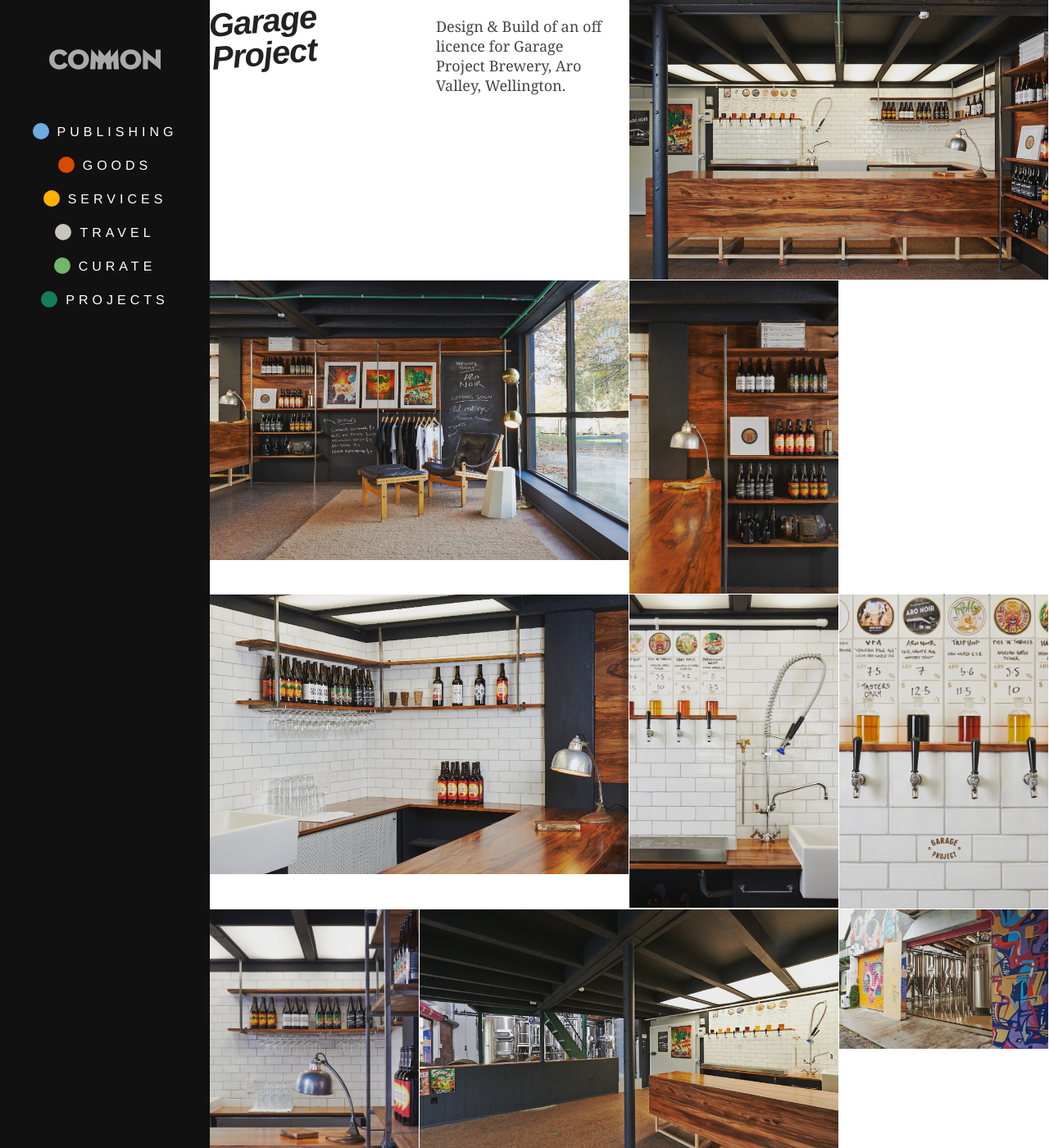
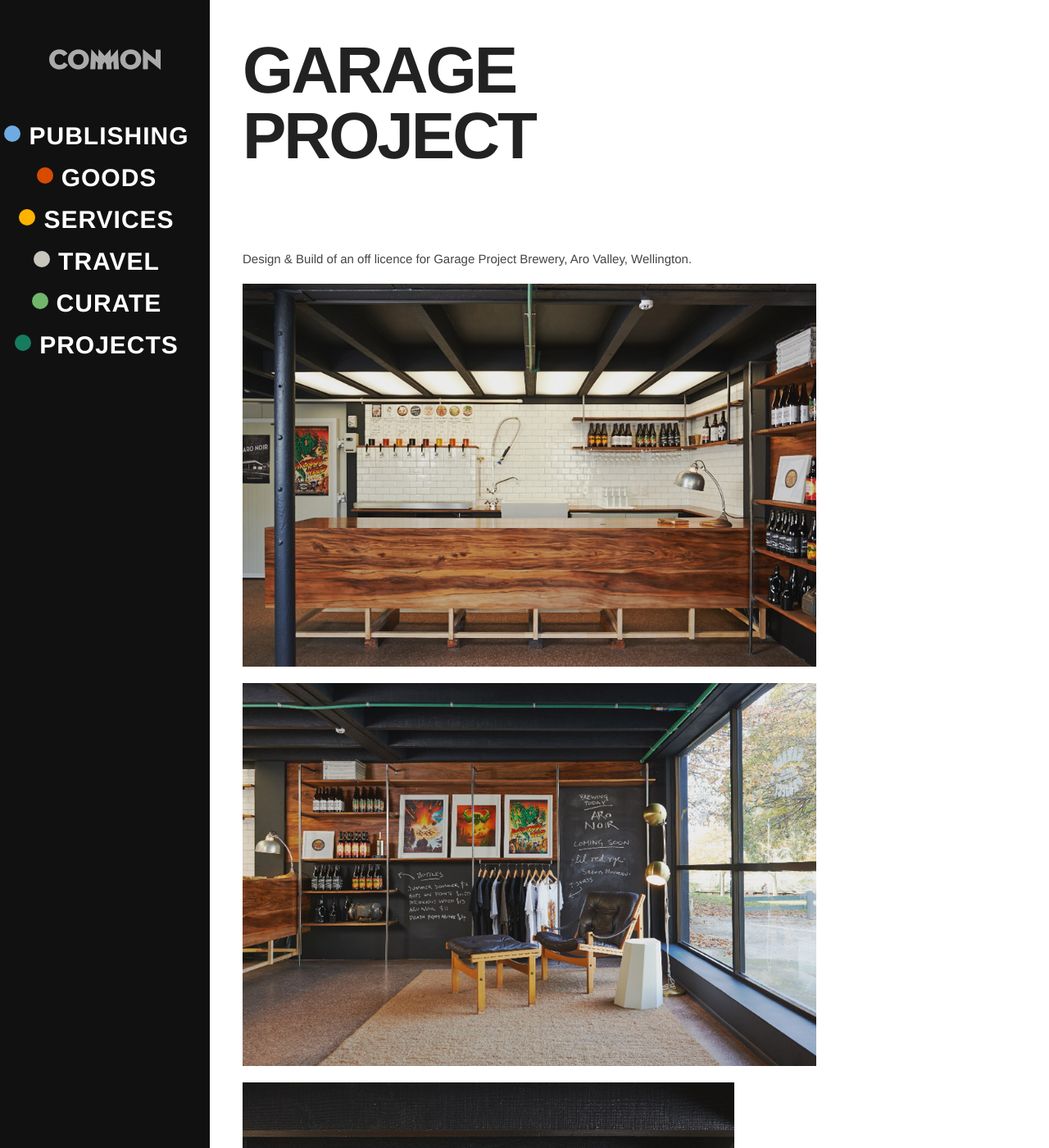
Before and after one commit to studiomattsmith/studiomattsmith.github.io, a Jekyll site: the page built from _posts/2013-05-30-garage.md, in a window 1280 px wide and 1400 px high. Shown: the whole window at 82% size. Built offline with Jekyll 4.4.1, drawn with Linux system fonts in a browser that asks for light colours.

Commit message:
better article page

```diff
--- a/_includes/js.html
+++ b/_includes/js.html
@@ -1,5 +1,5 @@
 <script src="/assets/js/libs/require.js" data-main="/assets/js/app/main.js"></script>
-<!--
+
 <script type="text/javascript">
 	var _gaq = _gaq || [];
 	_gaq.push(['b._setAccount', 'UA-1837333-7']);
@@ -12,4 +12,12 @@
 		 var s = document.getElementsByTagName('script')[0]; s.parentNode.insertBefore(ga, s);
 	})();
 </script>
--->
+
+<div id="fb-root"></div>
+<script>(function(d, s, id) {
+  var js, fjs = d.getElementsByTagName(s)[0];
+  if (d.getElementById(id)) return;
+  js = d.createElement(s); js.id = id;
+  js.src = "//connect.facebook.net/en_GB/all.js#xfbml=1&appId=2739341222";
+  fjs.parentNode.insertBefore(js, fjs);
+}(document, 'script', 'facebook-jssdk'));</script>
--- a/_includes/nav.html
+++ b/_includes/nav.html
@@ -10,4 +10,7 @@
 		<li><a href="http://svpply.com/jarred" target="_blank"><span class="key curate"></span>curate</a></li>
 		<li><a href="/projects"><span class="key projects"></span>projects</a></li>
 	</ul>
+	<div id="bookface">
+		<div class="fb-like" data-href="https://www.facebook.com/Common.Goods.Services" data-send="false" data-layout="box_count" data-width="200" data-show-faces="false" data-colorscheme="dark"></div>
+	</div>
 </div>
--- a/assets/css/style.css
+++ b/assets/css/style.css
@@ -2419,9 +2419,8 @@
 }
 /* line 40, ../_scss/ui/_nav.scss */
 #nav ul {
-  font: 500 16px/21px 'Helvetica Neue', Sans-Serif;
+  font: 700 30px/31px "brandon-grotesque", "Helvetica Neue", Sans-Serif;
   text-transform: uppercase;
-  letter-spacing: 5px;
   margin: 0px;
   padding: 0px;
   margin-top: 0px;
@@ -2432,17 +2431,19 @@
     padding-bottom: 20px;
   }
 }
-/* line 50, ../_scss/ui/_nav.scss */
+/* line 49, ../_scss/ui/_nav.scss */
 #nav ul li {
   list-style-type: none;
   padding-bottom: 20px;
 }
-/* line 53, ../_scss/ui/_nav.scss */
+/* line 52, ../_scss/ui/_nav.scss */
 #nav ul li a {
+  position: relative;
+  left: -10px;
   text-decoration: none;
   color: #FFF;
 }
-/* line 56, ../_scss/ui/_nav.scss */
+/* line 57, ../_scss/ui/_nav.scss */
 #nav ul li a .key {
   display: -moz-inline-stack;
   display: inline-block;
@@ -2456,10 +2457,31 @@
   background-clip: padding-box;
   /* stops bg color from leaking outside the border: */
   margin-right: 10px;
-}
-/* line 63, ../_scss/ui/_nav.scss */
+  position: relative;
+  top: 3px;
+}
+/* line 66, ../_scss/ui/_nav.scss */
 #nav ul li a:hover {
   text-decoration: underline;
+}
+/* line 72, ../_scss/ui/_nav.scss */
+#nav #bookface {
+  position: absolute;
+  bottom: 20px;
+  left: 20px;
+  right: 20px;
+}
+@media (min-width: 768px) and (max-width: 1023px) {
+  /* line 72, ../_scss/ui/_nav.scss */
+  #nav #bookface {
+    right: auto;
+  }
+}
+@media (min-width: 0px) and (max-width: 767px) {
+  /* line 72, ../_scss/ui/_nav.scss */
+  #nav #bookface {
+    display: none;
+  }
 }
 
 /* line 1, ../_scss/page-specific/_project.scss */
@@ -2468,7 +2490,7 @@
   left: 20%;
   top: 0px;
   right: 0px;
-  font-family: Georgia, Serif;
+  margin: 46px 40px;
 }
 @media (min-width: 0px) and (max-width: 767px) {
   /* line 1, ../_scss/page-specific/_project.scss */
@@ -2477,6 +2499,7 @@
     left: auto;
     top: auto;
     right: auto;
+    margin: 20px;
   }
 }
 @media (min-width: 768px) and (max-width: 1023px) {
@@ -2486,61 +2509,56 @@
     left: auto;
     top: auto;
     right: auto;
+    margin: 20px;
   }
 }
 /* line 21, ../_scss/page-specific/_project.scss */
-#project p,
-#project h1,
+#project h1 {
+  font: 700 80px/80px "brandon-grotesque", "Helvetica Neue", Sans-Serif;
+  text-transform: uppercase;
+  letter-spacing: -3px;
+  margin: 0px 0px 100px 0px;
+  max-width: 700px;
+}
+@media (min-width: 768px) and (max-width: 1023px) {
+  /* line 21, ../_scss/page-specific/_project.scss */
+  #project h1 {
+    font: 700 50px/50px "brandon-grotesque", "Helvetica Neue", Sans-Serif;
+    letter-spacing: -2px;
+    margin-bottom: 20px;
+  }
+}
+@media (min-width: 0px) and (max-width: 767px) {
+  /* line 21, ../_scss/page-specific/_project.scss */
+  #project h1 {
+    font: 700 30px/30px "brandon-grotesque", "Helvetica Neue", Sans-Serif;
+    letter-spacing: -1px;
+    margin-bottom: 20px;
+  }
+}
+/* line 38, ../_scss/page-specific/_project.scss */
+#project p {
+  margin: 0px 0px 20px 0px;
+  text-indent: 0px;
+  max-width: 700px;
+  font: 400 15px/20px 'Helvetica Neue', Sans-Serif;
+}
+/* line 43, ../_scss/page-specific/_project.scss */
+#project p a {
+  text-decoration: underline;
+  color: #111111;
+}
+/* line 46, ../_scss/page-specific/_project.scss */
+#project p a:hover {
+  text-decoration: none;
+}
+/* line 51, ../_scss/page-specific/_project.scss */
+#project img {
+  display: block;
+  max-width: 100%;
+}
+/* line 55, ../_scss/page-specific/_project.scss */
 #project .image {
-  float: left;
-  padding: 0px 1px 1px 0px;
-  width: 25%;
-  -webkit-box-sizing: border-box;
-  -moz-box-sizing: border-box;
-  box-sizing: border-box;
-}
-/* line 27, ../_scss/page-specific/_project.scss */
-#project img {
-  max-width: 100%;
-  display: block;
-}
-/* line 31, ../_scss/page-specific/_project.scss */
-#project p {
-  font: 400 18px/24px Georgia, Serif;
-  padding: 20px;
-}
-/* line 35, ../_scss/page-specific/_project.scss */
-#project p + p {
-  text-indent: 0px;
-}
-/* line 38, ../_scss/page-specific/_project.scss */
-#project h1 {
-  font: 900 40px/40px "brandon-grotesque", "Helvetica Neue", Sans-Serif;
-  font-style: italic;
-  transform: rotate(-5deg);
-  -ms-transform: rotate(-5deg);
-  /* IE 9 */
-  -webkit-transform: rotate(-5deg);
-  /* Safari and Chrome */
-  letter-spacing: -1px;
-}
-/* line 46, ../_scss/page-specific/_project.scss */
-#project .image {
-  float: left;
-}
-/* line 48, ../_scss/page-specific/_project.scss */
-#project .image img {
-  width: 100%;
-}
-/* line 51, ../_scss/page-specific/_project.scss */
-#project .image.col_2 {
-  width: 50%;
-}
-/* line 54, ../_scss/page-specific/_project.scss */
-#project .image.col_3 {
-  width: 75%;
-}
-/* line 57, ../_scss/page-specific/_project.scss */
-#project .image.col_4 {
-  width: 100%;
-}
+  max-width: 700px;
+  margin: 0px 0px 20px 0px;
+}
```
Also changed, not shown: assets/_scss/page-specific/_project.scss (+35 -37 lines), assets/_scss/ui/_nav.scss (+17 -2 lines).
